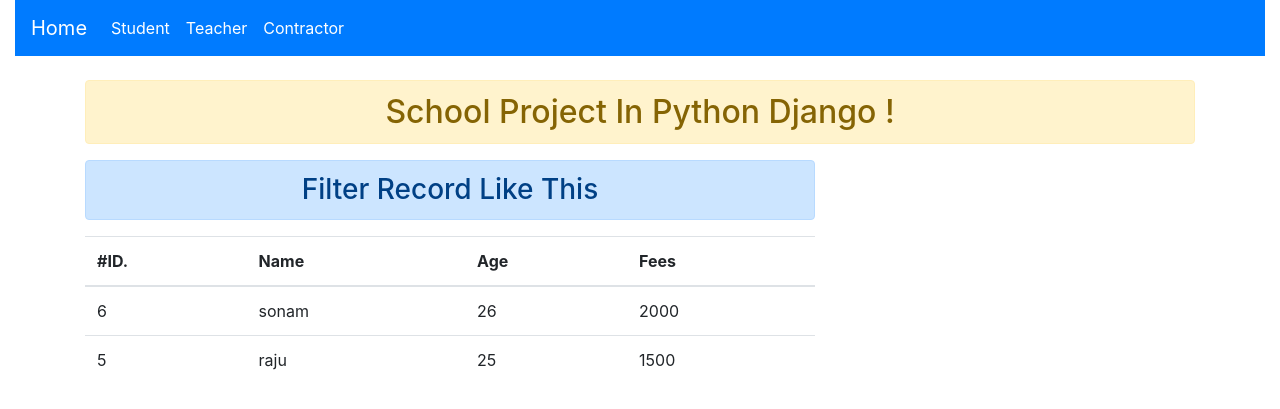
After one commit to sunilkumar1996/django-class-based-app, a Django app: page / in a window 1280 px wide. The commit adds this page. Shown: the top 409 px of the page. Run offline with Django 3.2, Linux system fonts and the light colour scheme; data comes from the database, SQL or seed files in the repository; both versions use the stored data as it was after the commit; some libraries are stand-ins or nearby versions.

Commit message:
Create home page and query use limit

```diff
--- a/project2/urls.py
+++ b/project2/urls.py
@@ -19,6 +19,7 @@ from school import views
 
 urlpatterns = [
     path('admin/', admin.site.urls),
+    path('', views.HomePageView.as_view(), name='home'),
     path('student/', views.StudentView.as_view(), name='student'),
     path('teacher/', views.TeacherView.as_view(), name='teacher'),
     path('contractor/', views.ContractorView.as_view(), name='contractor'),
--- a/school/templates/school/base.html
+++ b/school/templates/school/base.html
@@ -1,19 +1,44 @@
 <!DOCTYPE html>
 <html lang="en">
   <head>
-        <meta charset="UTF-8">
-        <meta name="viewport" content="width=device-width, initial-scale=1.0">
+    <meta charset="UTF-8" />
+    <meta name="viewport" content="width=device-width, initial-scale=1.0" />
     <title>Class Based Django Application</title>
-        <link rel="stylesheet" href="https://stackpath.bootstrapcdn.com/bootstrap/4.5.2/css/bootstrap.min.css" integrity="sha384-JcKb8q3iqJ61gNV9KGb8thSsNjpSL0n8PARn9HuZOnIxN0hoP+VmmDGMN5t9UJ0Z" crossorigin="anonymous">
-        <script src="https://code.jquery.com/jquery-3.5.1.slim.min.js" integrity="sha384-DfXdz2htPH0lsSSs5nCTpuj/zy4C+OGpamoFVy38MVBnE+IbbVYUew+OrCXaRkfj" crossorigin="anonymous"></script>
-        <script src="https://cdn.jsdelivr.net/npm/popper.js@1.16.1/dist/umd/popper.min.js" integrity="sha384-9/reFTGAW83EW2RDu2S0VKaIzap3H66lZH81PoYlFhbGU+6BZp6G7niu735Sk7lN" crossorigin="anonymous"></script>
-        <script src="https://stackpath.bootstrapcdn.com/bootstrap/4.5.2/js/bootstrap.min.js" integrity="sha384-B4gt1jrGC7Jh4AgTPSdUtOBvfO8shuf57BaghqFfPlYxofvL8/KUEfYiJOMMV+rV" crossorigin="anonymous"></script>
+    <link
+      rel="stylesheet"
+      href="https://stackpath.bootstrapcdn.com/bootstrap/4.5.2/css/bootstrap.min.css"
+      integrity="sha384-JcKb8q3iqJ61gNV9KGb8thSsNjpSL0n8PARn9HuZOnIxN0hoP+VmmDGMN5t9UJ0Z"
+      crossorigin="anonymous"
+    />
+    <script
+      src="https://code.jquery.com/jquery-3.5.1.slim.min.js"
+      integrity="sha384-DfXdz2htPH0lsSSs5nCTpuj/zy4C+OGpamoFVy38MVBnE+IbbVYUew+OrCXaRkfj"
+      crossorigin="anonymous"
+    ></script>
+    <script
+      src="https://cdn.jsdelivr.net/npm/popper.js@1.16.1/dist/umd/popper.min.js"
+      integrity="sha384-9/reFTGAW83EW2RDu2S0VKaIzap3H66lZH81PoYlFhbGU+6BZp6G7niu735Sk7lN"
+      crossorigin="anonymous"
+    ></script>
+    <script
+      src="https://stackpath.bootstrapcdn.com/bootstrap/4.5.2/js/bootstrap.min.js"
+      integrity="sha384-B4gt1jrGC7Jh4AgTPSdUtOBvfO8shuf57BaghqFfPlYxofvL8/KUEfYiJOMMV+rV"
+      crossorigin="anonymous"
+    ></script>
   </head>
   <body>
     <div class="container-fluid">
       <nav class="navbar navbar-expand-lg navbar-dark bg-primary">
-                <a class="navbar-brand" href="">Home</a>
-                <button class="navbar-toggler" type="button" data-toggle="collapse" data-target="#navbarSupportedContent" aria-controls="navbarSupportedContent" aria-expanded="false" aria-label="Toggle navigation">
+        <a class="navbar-brand" href="{% url 'home' %}">Home</a>
+        <button
+          class="navbar-toggler"
+          type="button"
+          data-toggle="collapse"
+          data-target="#navbarSupportedContent"
+          aria-controls="navbarSupportedContent"
+          aria-expanded="false"
+          aria-label="Toggle navigation"
+        >
           <span class="navbar-toggler-icon"></span>
         </button>
 
@@ -32,7 +57,9 @@
         </div>
       </nav>
       <div class="container mt-4">
-                <h2 class="text-center alert alert-warning">School Project In Python Django !</h2>
+        <h2 class="text-center alert alert-warning">
+          School Project In Python Django !
+        </h2>
         {% block content %}{% endblock content %}
       </div>
     </div>
--- /dev/null
+++ b/school/templates/school/home.html
@@ -0,0 +1,33 @@
+{% extends "school/base.html" %}
+
+{% block content %}
+    <div class="row">
+        <div class="col-sm-8">
+            <h3 class="text-center alert-primary alert">Filter Record Like This</h3>
+            {% if students %}
+                  <table class="table table-hover">
+                      <thead>
+                          <tr>
+                            <th scope="col">#ID.</th>
+                            <th scope="col">Name</th>
+                            <th scope="col">Age</th>
+                            <th scope="col">Fees</th>
+                          </tr>
+                      </thead>
+                      <tbody>
+                        {% for student in students %}
+                          <tr>
+                              <td>{{ student.id }}</td>
+                              <td>{{ student.name }}</td>
+                              <td>{{ student.age }}</td>
+                              <td>{{ student.fees }}</td>
+                          </tr>
+                {% endfor %}
+                      </tbody>
+                  </table>
+            {% else %}
+                <h4 class="alert alert-danger text-center">No Records</h4>
+            {% endif %}
+        </div>
+    </div>
+{% endblock content %}
--- a/school/views.py
+++ b/school/views.py
@@ -3,6 +3,13 @@ from .forms import StudentForm, TeacherForm, ContractorForm
 from .models import Student, Teacher, Contractor
 from django.views import View
 from django.contrib import messages
+
+# This is Home Page View in Class based
+class HomePageView(View):
+    def get(self, request):
+        # students = Student.objects.filter(Student).order_by('-fees')[:2]
+        students = Student.objects.all().order_by('-id')[:2]
+        return render(request, 'school/home.html', {'students': students})
 
 
 # Class based View and Only Student View
```
Also changed, not shown: db.sqlite3. Lines whose indentation alone changed are shown as unchanged.
